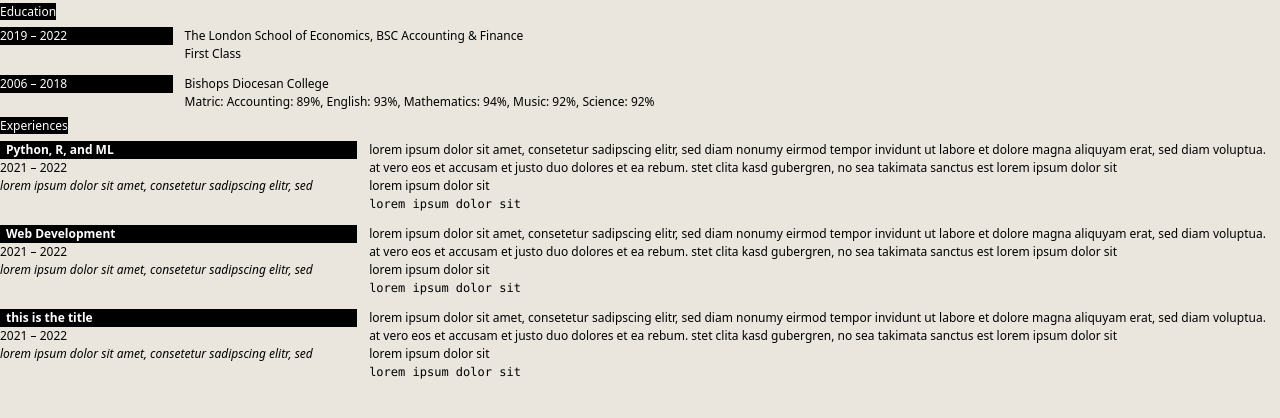
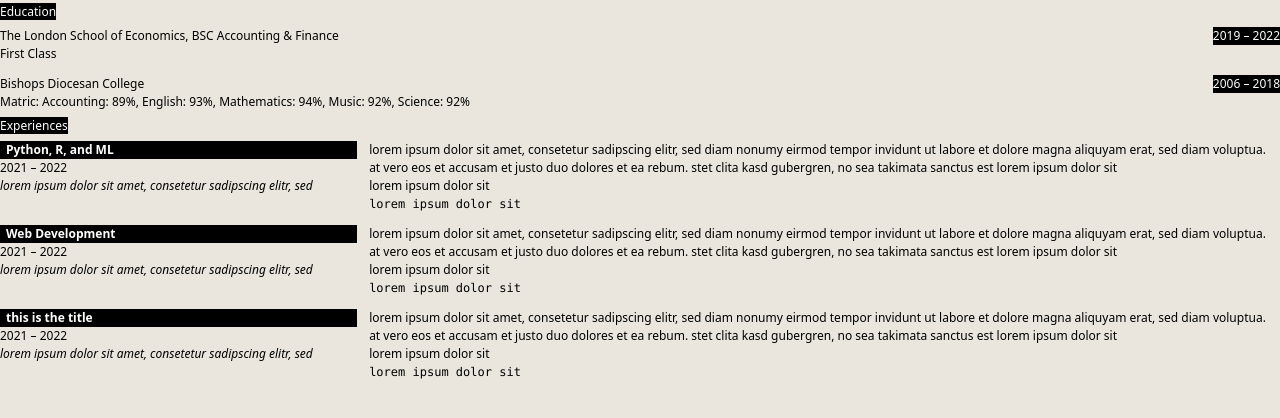
Before and after one commit to kamalsacranie/cv-gatsby, a Gatsby site: page / in a window 1280 px wide. Shown: the part 102-520 px from the top of the page. Built offline with nearby package versions, Linux system fonts and the light colour scheme; Gatsby itself is replaced by a stand-in of ours.

Commit message:
Update education entry component

```diff
--- a/src/components/CVEntryComponent/EducationEntryComponent.tsx
+++ b/src/components/CVEntryComponent/EducationEntryComponent.tsx
@@ -3,14 +3,12 @@
 
 const EducationEntry = ({ entry }) => {
     return (
-    <div className="grid grid-cols-7 gap-x-4 py-2">
-      <div className="col-span-1">
+        <div className="py-2">
+            <div className="flex justify-between">
+                <Markdown source={entry.lineOne} />
                 <Markdown className="bg-black text-white right-0" source={entry.date} />
             </div>
-      <div className="col-span-6">
-        <Markdown source={entry.lineOne} />
             <Markdown source={entry.lineTwo} />
-      </div>
         </div>
     );
 };
```
Lines whose indentation alone changed are shown as unchanged.
